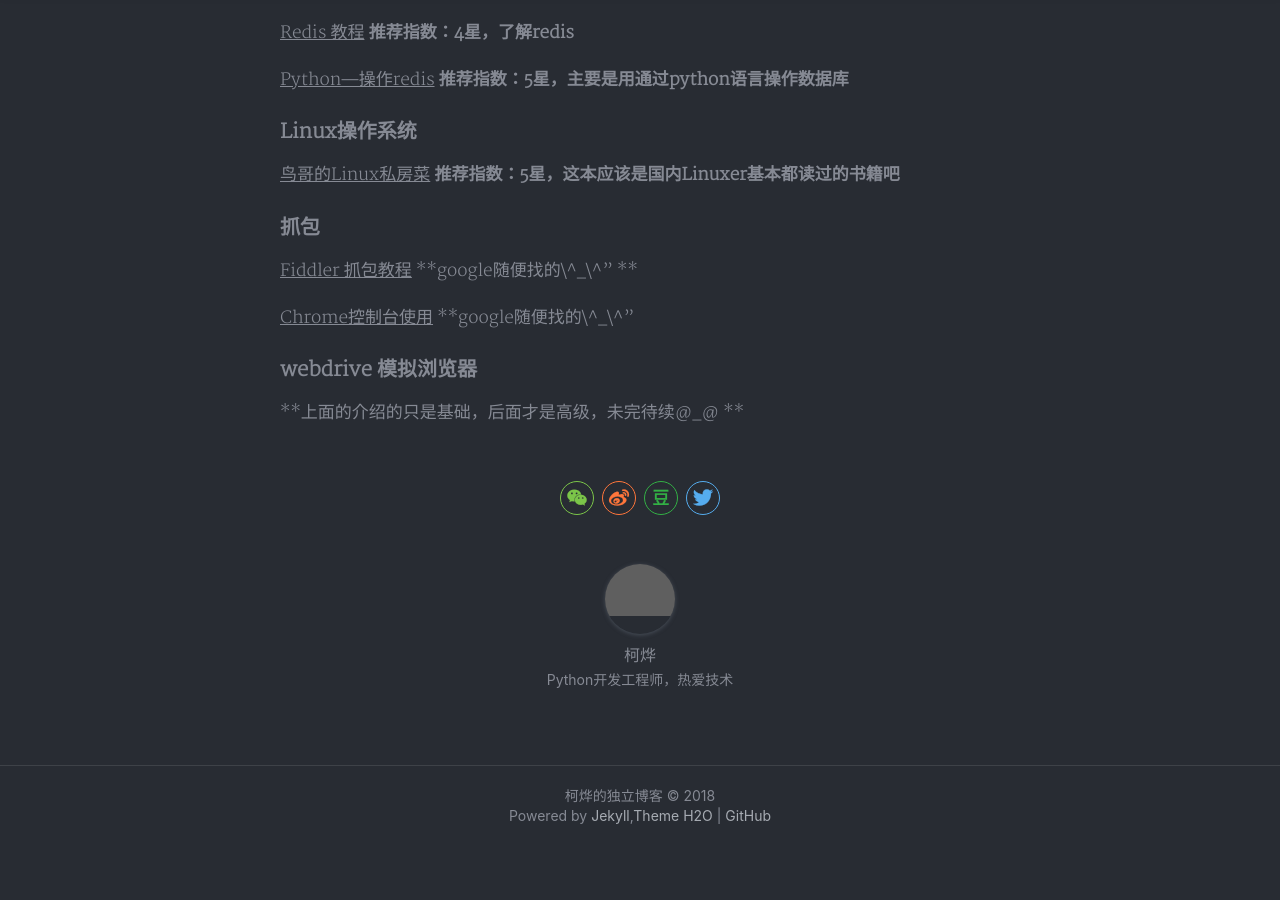
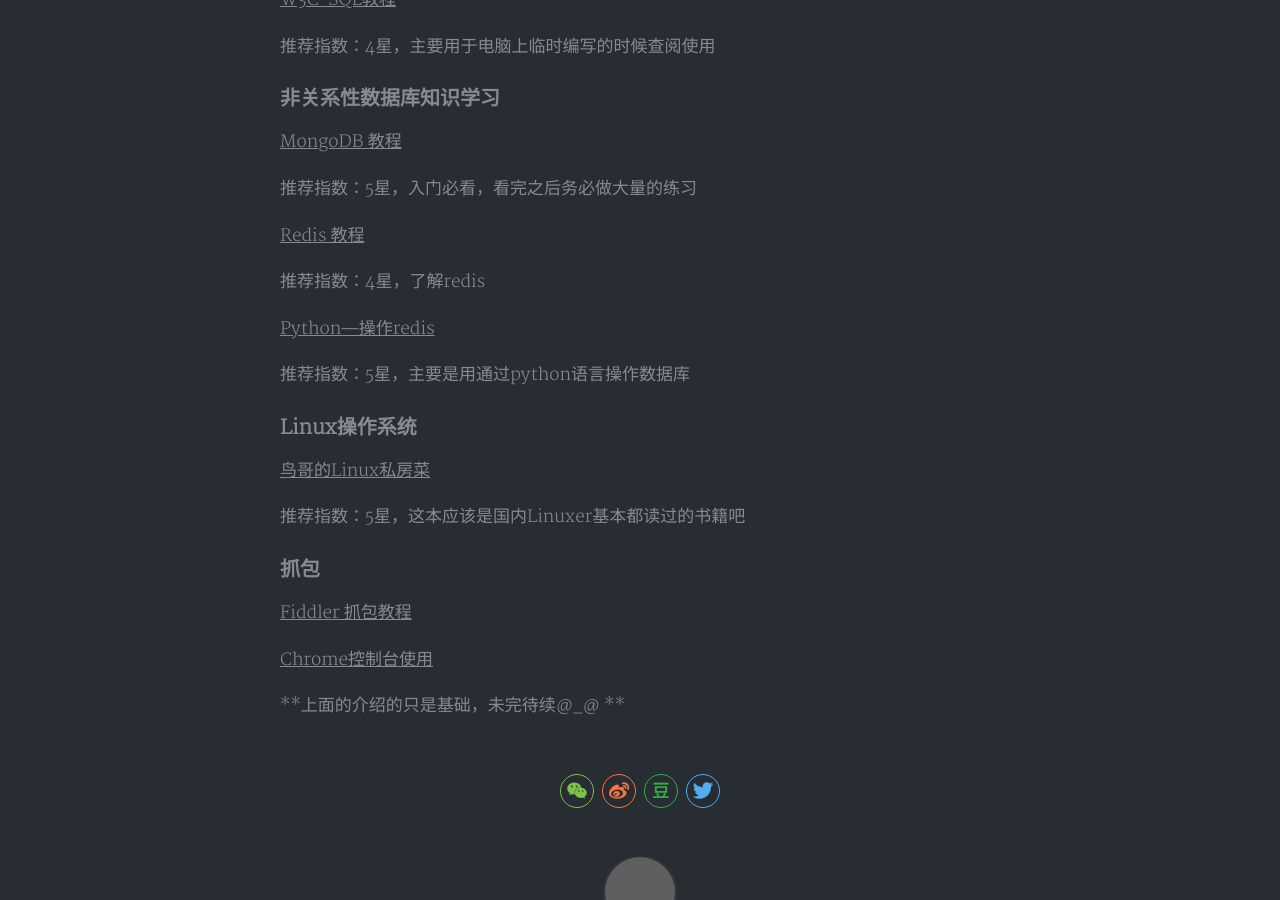
Before and after one commit to mengzxh/mengzxh.github.io, a Jekyll site: the page built from _posts/2018-08-09-python_crawler_learn.md, in a window 1280 px wide and 900 px high, scrolled down 1563 px. Built offline with Jekyll 4.4.1, drawn with Linux system fonts in a browser that asks for light colours; nearby versions of some CDN libraries; comment, search, counter and statistics services are not loaded; a style sheet for code colours, icons or effects is not loaded; before the commit the page ends 2409 px from its top, so only the background shows below that; grey boxes are pictures that could not be loaded.

Commit message:
修改python_crawler_learn格式

```diff
--- a/_posts/2018-08-09-python_crawler_learn.md
+++ b/_posts/2018-08-09-python_crawler_learn.md
@@ -30,34 +30,50 @@
 
 ### Python基础入门
 
-[廖雪峰Python教程](https://www.liaoxuefeng.com/wiki/0014316089557264a6b348958f449949df42a6d3a2e542c000/001431608990315a01b575e2ab041168ff0df194698afac000) **推荐指数：5星，强烈推荐入门之前可以多读几遍，加深理解**
+[廖雪峰Python教程](https://www.liaoxuefeng.com/wiki/0014316089557264a6b348958f449949df42a6d3a2e542c000/001431608990315a01b575e2ab041168ff0df194698afac000)
 
-[Python基础教程](https://1drv.ms/b/s!AvUMzqmYHMgZmRTxhhxD1Tu4UCyj) **推荐指数：4.5星，可以用于阅读完成之后进行基础知识的查缺补漏**
+推荐指数：5星，强烈推荐入门之前可以多读几遍，加深理解
+
+[Python基础教程](https://1drv.ms/b/s!AvUMzqmYHMgZmRTxhhxD1Tu4UCyj)
+
+推荐指数：4.5星，可以用于阅读完成之后进行基础知识的查缺补漏
 
 ### 关系型数据库知识学习
 
-[SQL必知必会 (第四版)](https://1drv.ms/u/s!AvUMzqmYHMgZmUfyBQIbapSlcA8Q) **推荐指数：5星，小白入门SQL必备书籍，可以抽1-2天时间通读一遍后，安装MySQL进行练习**
+[SQL必知必会 (第四版)](https://1drv.ms/u/s!AvUMzqmYHMgZmUfyBQIbapSlcA8Q)
 
-[W3C-SQL教程](http://www.w3school.com.cn/sql/index.asp)  **推荐指数：4星，主要用于电脑上临时编写的时候查阅使用**
+推荐指数：5星，小白入门SQL必备书籍，可以抽1-2天时间通读一遍后，安装MySQL进行练习
+
+[W3C-SQL教程](http://www.w3school.com.cn/sql/index.asp)
+
+推荐指数：4星，主要用于电脑上临时编写的时候查阅使用
 
 ### 非关系性数据库知识学习
 
-[MongoDB 教程](http://www.runoob.com/mongodb/mongodb-tutorial.html) **推荐指数：5星，入门必看，看完之后务必做大量的练习**
+[MongoDB 教程](http://www.runoob.com/mongodb/mongodb-tutorial.html)
 
-[Redis 教程](http://www.runoob.com/redis/redis-tutorial.html) **推荐指数：4星，了解redis**
+推荐指数：5星，入门必看，看完之后务必做大量的练习
 
-[Python—操作redis](https://www.cnblogs.com/melonjiang/p/5342505.html) **推荐指数：5星，主要是用通过python语言操作数据库**
+[Redis 教程](http://www.runoob.com/redis/redis-tutorial.html)
+
+推荐指数：4星，了解redis
+
+[Python—操作redis](https://www.cnblogs.com/melonjiang/p/5342505.html)
+
+推荐指数：5星，主要是用通过python语言操作数据库
 
 ### Linux操作系统
 
-[鸟哥的Linux私房菜](https://1drv.ms/f/s!AvUMzqmYHMgZmUoARNxACli16_On) **推荐指数：5星，这本应该是国内Linuxer基本都读过的书籍吧**
+[鸟哥的Linux私房菜](https://1drv.ms/f/s!AvUMzqmYHMgZmUoARNxACli16_On)
+
+推荐指数：5星，这本应该是国内Linuxer基本都读过的书籍吧
 
 ### 抓包
 
-[Fiddler 抓包教程](https://www.jianshu.com/p/9e05a2522758) **google随便找的\^_\^" **
+[Fiddler 抓包教程](https://www.jianshu.com/p/9e05a2522758)
 
-[Chrome控制台使用](http://frontenddev.org/link/the-use-of-the-network-of-chrome-console-panel-concluded.html) **google随便找的\^_\^"
+[Chrome控制台使用](http://frontenddev.org/link/the-use-of-the-network-of-chrome-console-panel-concluded.html)
 
-### webdrive 模拟浏览器
 
-**上面的介绍的只是基础，后面才是高级，未完待续@_@ **
+
+**上面的介绍的只是基础，未完待续@_@ **
```
